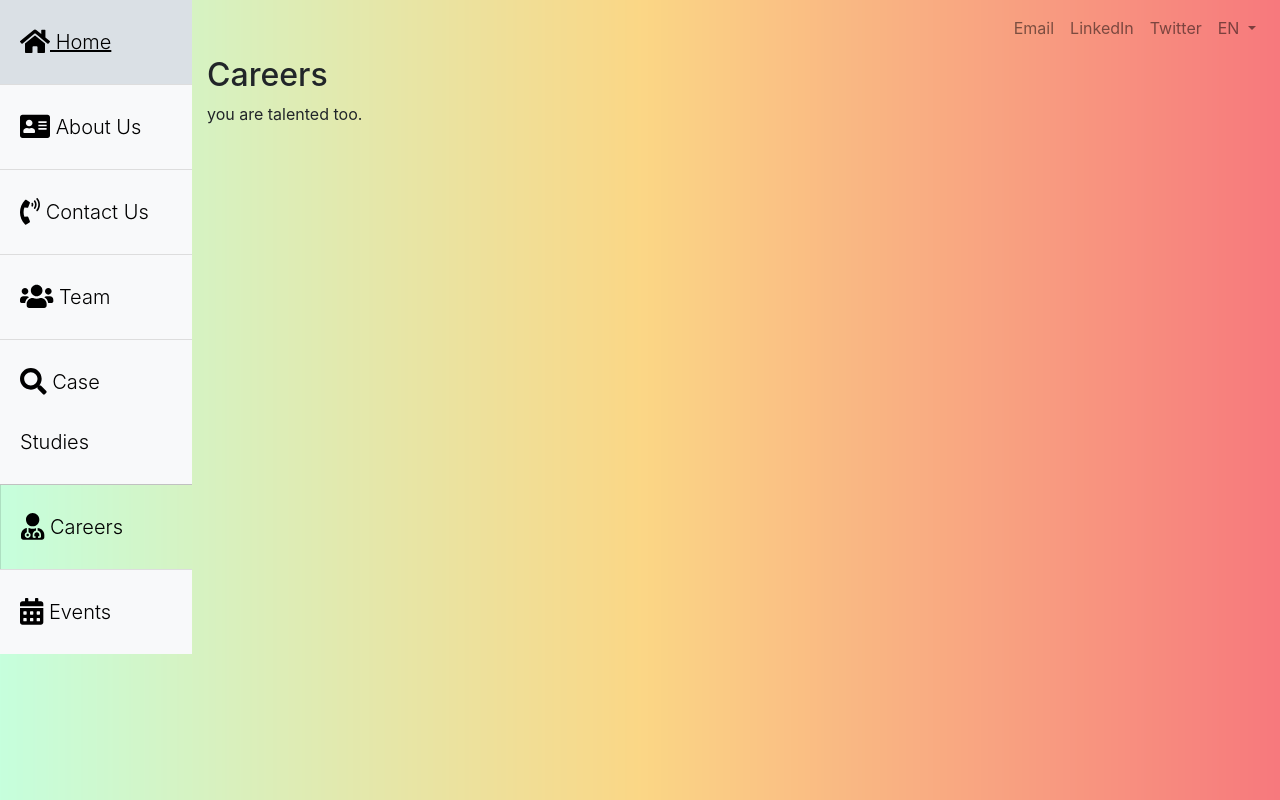
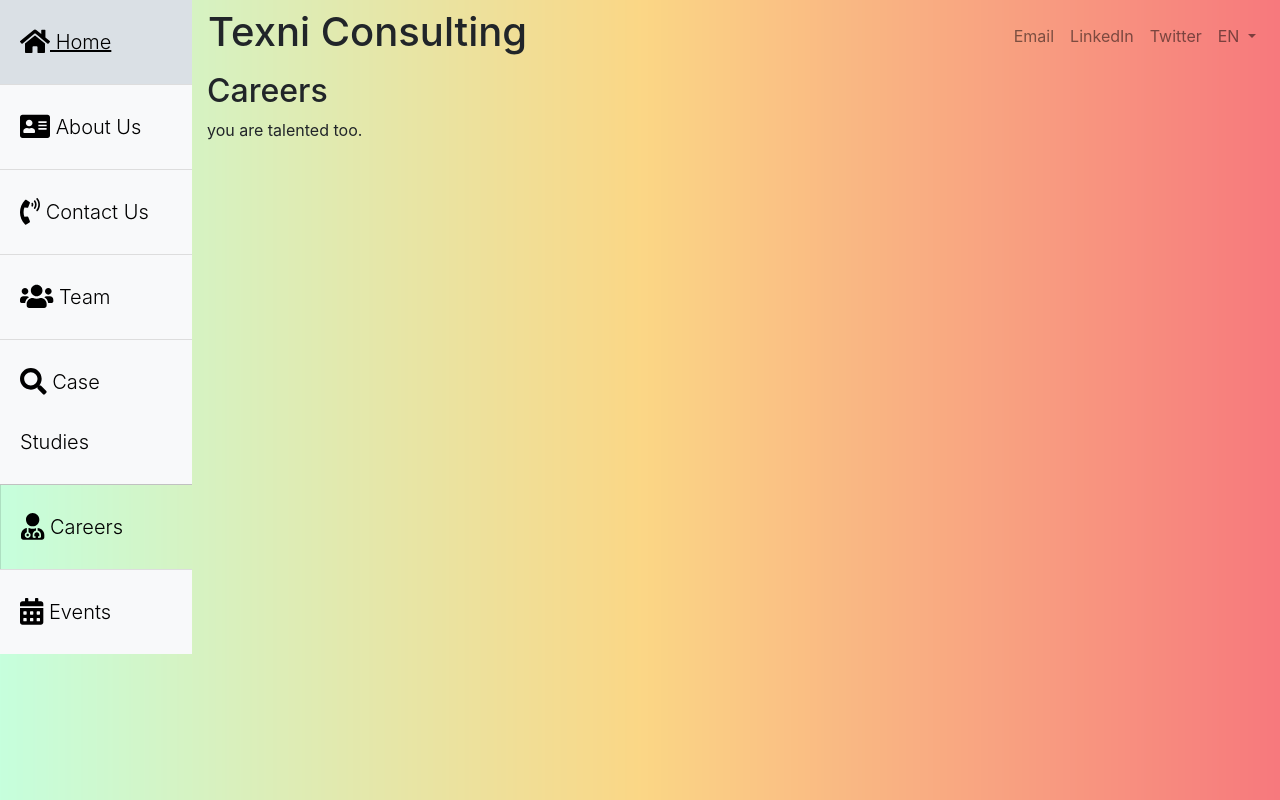
Before and after one commit to johnmathews/texni-website, a Django app: page /careers/ in a window 1280 px wide. Run offline with Django 3.2, Linux system fonts and the light colour scheme; some libraries are stand-ins or nearby versions.

```diff
--- a/texni_website/main/templates/base.html
+++ b/texni_website/main/templates/base.html
@@ -62,6 +62,7 @@
         <div id="page-content-wrapper">
 
           <nav class="navbar navbar-expand-lg navbar-light bg-transparant">
+            <H1>Texni Consulting</H1>
             <button class="d-md-none btn btn-primary" id="menu-toggle">Toggle Menu</button>
 
             <button class="navbar-toggler" type="button" data-toggle="collapse" data-target="#navbarSupportedContent" aria-controls="navbarSupportedContent" aria-expanded="false" aria-label="Toggle navigation">
```
